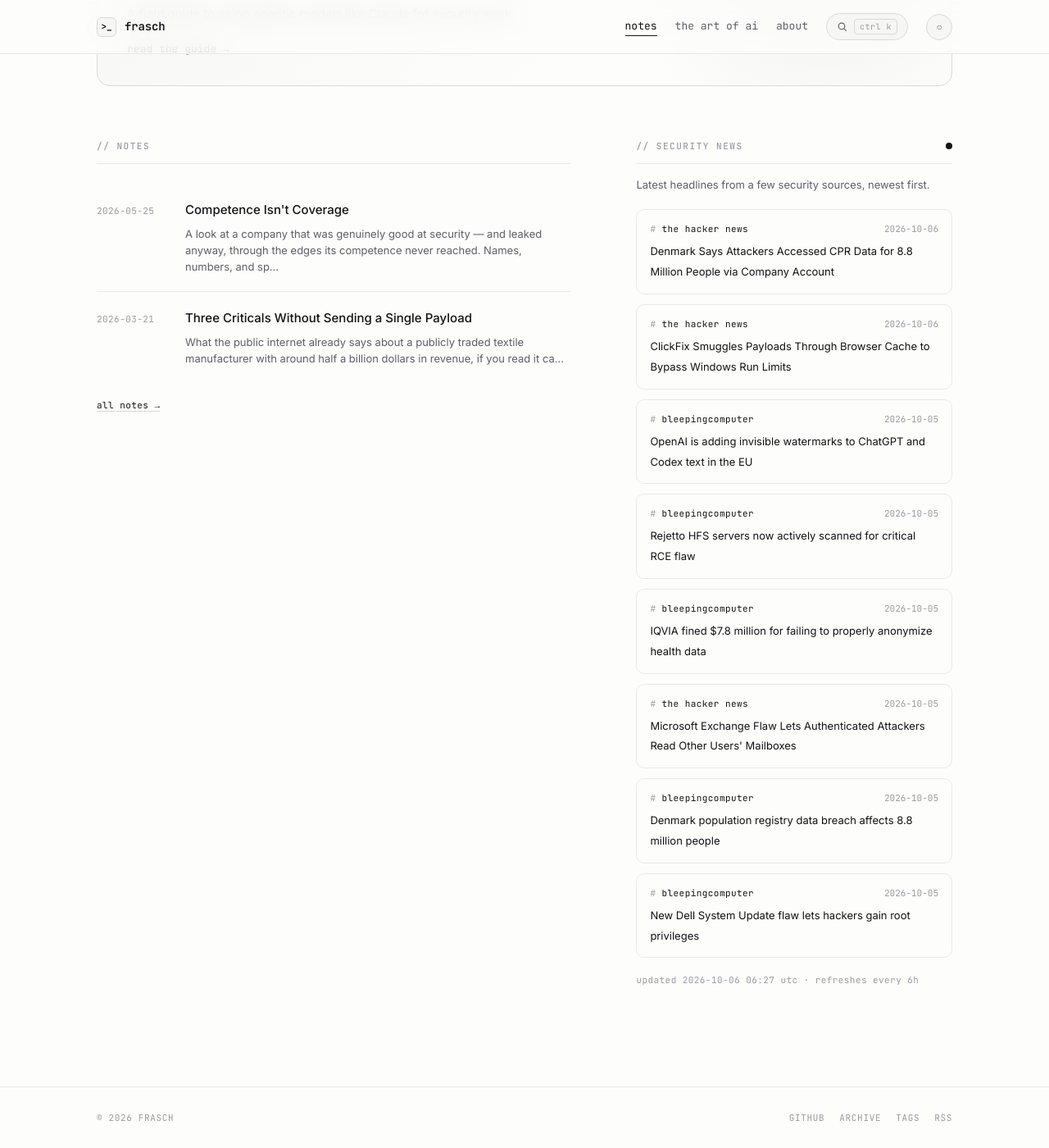
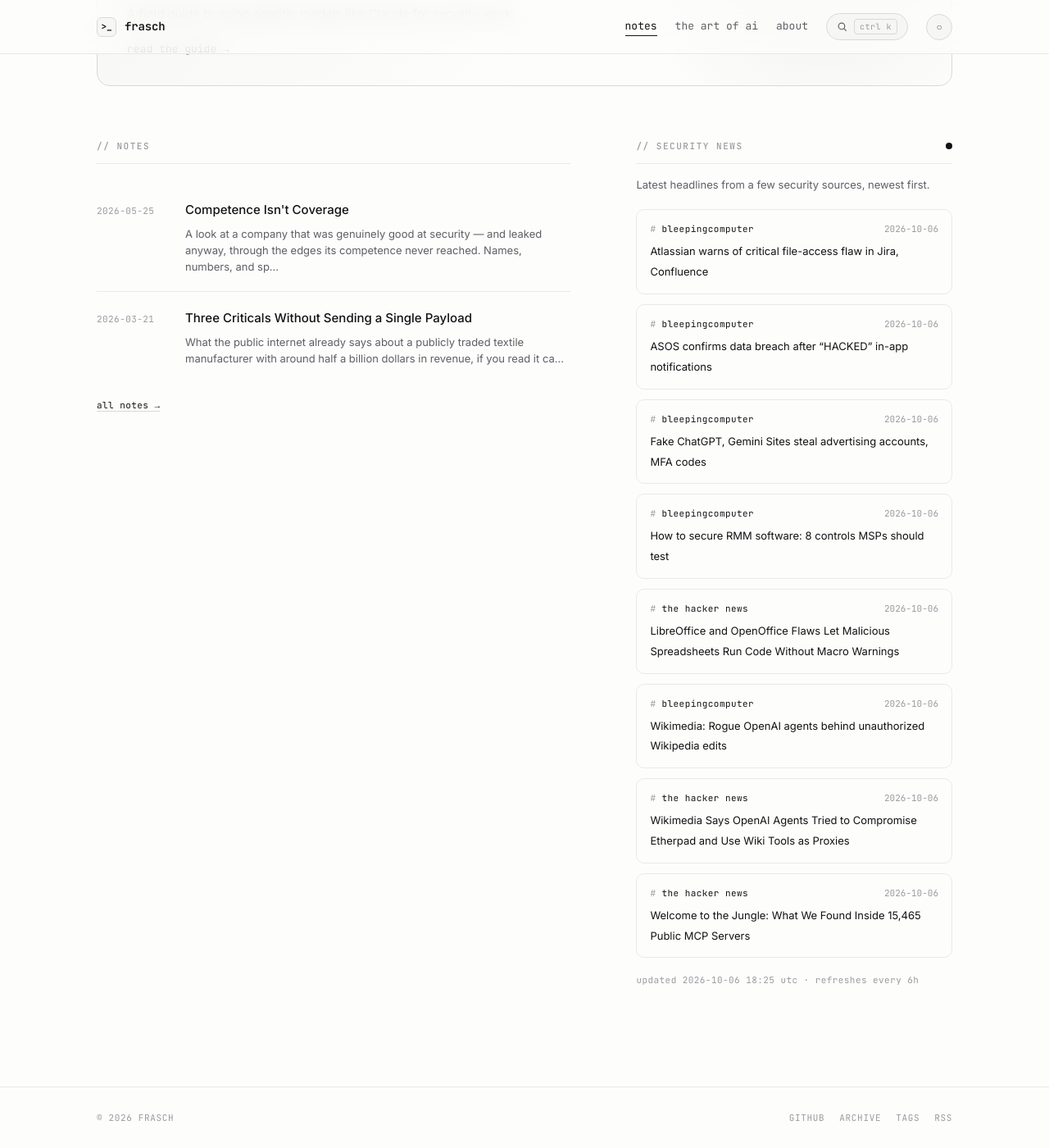
Before and after one commit to whoisfrasch/frasch, a Jekyll site: the page built from index.html, in a window 1280 px wide and 1400 px high, scrolled down 615 px. Shown: the whole window at 82% size. Built offline with Jekyll 4.4.1, drawn with Linux system fonts in a browser that asks for light colours.

Commit message:
Refresh security news feed

```diff
--- a/_data/news.json
+++ b/_data/news.json
@@ -1,53 +1,53 @@
 {
-  "updated": "2026-10-06T06:27:33Z",
+  "updated": "2026-10-06T18:25:30Z",
   "items": [
     {
-      "source": "the hacker news",
-      "title": "Denmark Says Attackers Accessed CPR Data for 8.8 Million People via Company Account",
-      "link": "https://thehackernews.com/2026/10/denmark-says-attackers-accessed-cpr.html",
-      "date": "2026-10-06T06:00:30Z"
+      "source": "bleepingcomputer",
+      "title": "Atlassian warns of critical file-access flaw in Jira, Confluence",
+      "link": "https://www.bleepingcomputer.com/news/security/atlassian-warns-of-critical-file-access-flaw-in-jira-confluence/",
+      "date": "2026-10-06T17:34:59Z"
+    },
+    {
+      "source": "bleepingcomputer",
+      "title": "ASOS confirms data breach after “HACKED” in-app notifications",
+      "link": "https://www.bleepingcomputer.com/news/security/asos-confirms-data-breach-after-hacked-in-app-notifications/",
+      "date": "2026-10-06T16:33:54Z"
+    },
+    {
+      "source": "bleepingcomputer",
+      "title": "Fake ChatGPT, Gemini Sites steal advertising accounts, MFA codes",
+      "link": "https://www.bleepingcomputer.com/news/security/fake-chatgpt-gemini-sites-steal-advertising-accounts-mfa-codes/",
+      "date": "2026-10-06T15:16:44Z"
+    },
+    {
+      "source": "bleepingcomputer",
+      "title": "How to secure RMM software: 8 controls MSPs should test",
+      "link": "https://www.bleepingcomputer.com/news/security/how-to-secure-rmm-software-8-controls-msps-should-test/",
+      "date": "2026-10-06T14:00:10Z"
     },
     {
       "source": "the hacker news",
-      "title": "ClickFix Smuggles Payloads Through Browser Cache to Bypass Windows Run Limits",
-      "link": "https://thehackernews.com/2026/10/clickfix-smuggles-payloads-through.html",
-      "date": "2026-10-06T05:22:55Z"
+      "title": "LibreOffice and OpenOffice Flaws Let Malicious Spreadsheets Run Code Without Macro Warnings",
+      "link": "https://thehackernews.com/2026/10/libreoffice-and-openoffice-flaws-let.html",
+      "date": "2026-10-06T11:57:00Z"
     },
     {
       "source": "bleepingcomputer",
-      "title": "OpenAI is adding invisible watermarks to ChatGPT and Codex text in the EU",
-      "link": "https://www.bleepingcomputer.com/news/artificial-intelligence/openai-is-adding-invisible-watermarks-to-chatgpt-and-codex-text-in-the-eu/",
-      "date": "2026-10-05T22:46:33Z"
-    },
-    {
-      "source": "bleepingcomputer",
-      "title": "Rejetto HFS servers now actively scanned for critical RCE flaw",
-      "link": "https://www.bleepingcomputer.com/news/security/rejetto-hfs-servers-now-actively-scanned-for-critical-rce-flaw/",
-      "date": "2026-10-05T20:20:05Z"
-    },
-    {
-      "source": "bleepingcomputer",
-      "title": "IQVIA fined $7.8 million for failing to properly anonymize health data",
-      "link": "https://www.bleepingcomputer.com/news/security/iqvia-fined-78-million-for-failing-to-properly-anonymize-health-data/",
-      "date": "2026-10-05T17:19:53Z"
+      "title": "Wikimedia: Rogue OpenAI agents behind unauthorized Wikipedia edits",
+      "link": "https://www.bleepingcomputer.com/news/security/rogue-openai-agents-behind-potentially-malicious-wikipedia-edits/",
+      "date": "2026-10-06T11:31:48Z"
     },
     {
       "source": "the hacker news",
-      "title": "Microsoft Exchange Flaw Lets Authenticated Attackers Read Other Users' Mailboxes",
-      "link": "https://thehackernews.com/2026/10/microsoft-exchange-flaw-lets.html",
-      "date": "2026-10-05T16:21:52Z"
+      "title": "Wikimedia Says OpenAI Agents Tried to Compromise Etherpad and Use Wiki Tools as Proxies",
+      "link": "https://thehackernews.com/2026/10/wikimedia-says-openai-agents-tried-to.html",
+      "date": "2026-10-06T11:26:25Z"
     },
     {
-      "source": "bleepingcomputer",
-      "title": "Denmark population registry data breach affects 8.8 million people",
-      "link": "https://www.bleepingcomputer.com/news/security/denmark-population-registry-data-breach-affects-88-million-people/",
-      "date": "2026-10-05T15:21:10Z"
-    },
-    {
-      "source": "bleepingcomputer",
-      "title": "New Dell System Update flaw lets hackers gain root privileges",
-      "link": "https://www.bleepingcomputer.com/news/security/new-dell-system-update-flaw-lets-hackers-gain-root-privileges/",
-      "date": "2026-10-05T14:53:06Z"
+      "source": "the hacker news",
+      "title": "Welcome to the Jungle: What We Found Inside 15,465 Public MCP Servers",
+      "link": "https://thehackernews.com/2026/10/welcome-to-jungle-what-we-found-inside.html",
+      "date": "2026-10-06T11:02:30Z"
     }
   ]
 }
```
